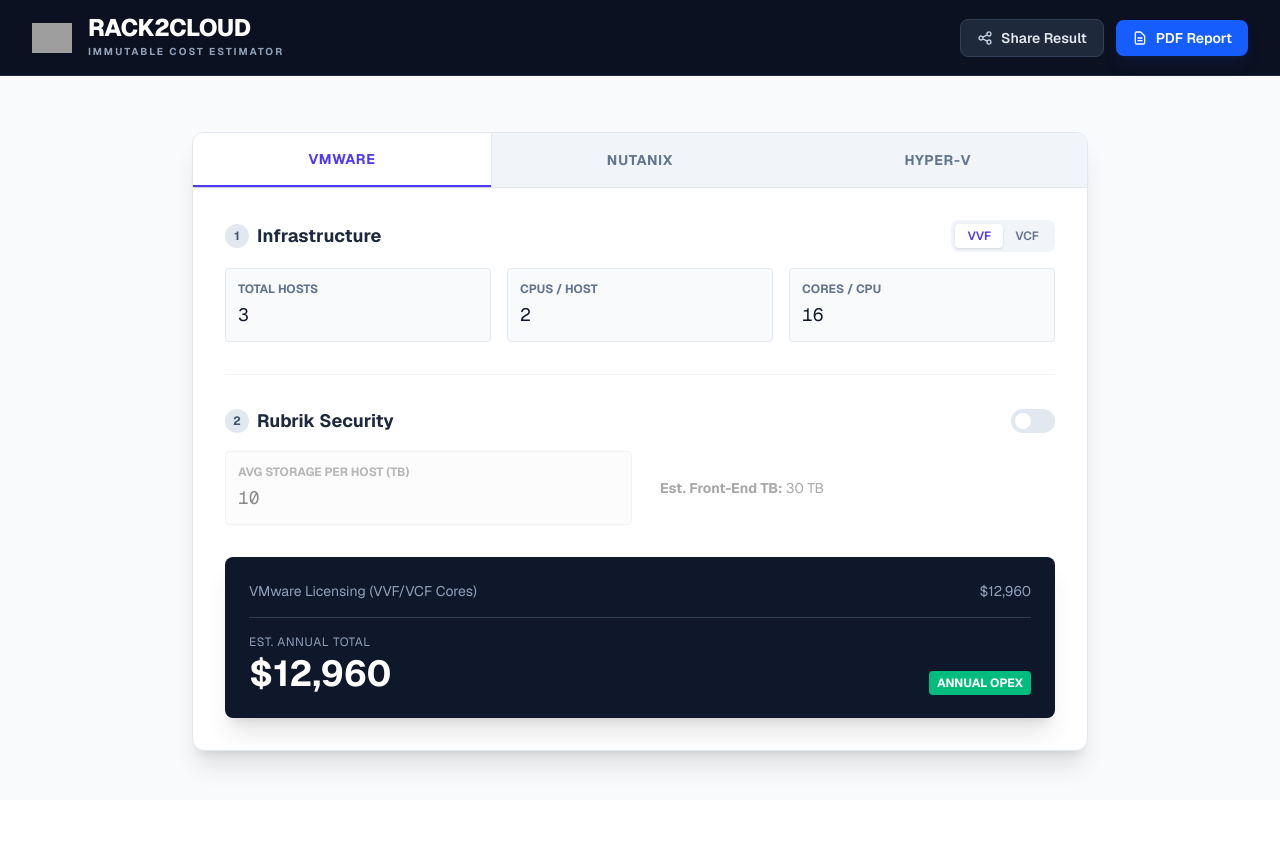
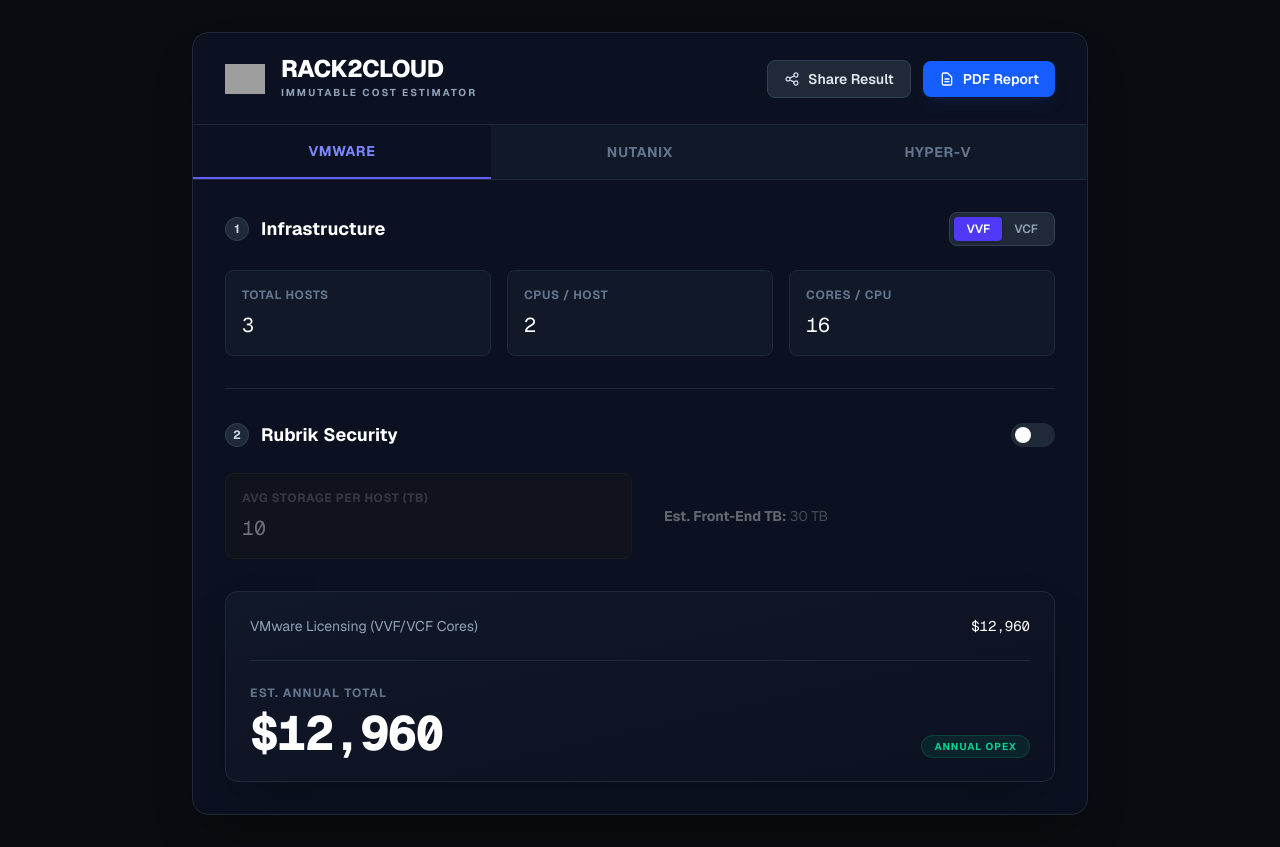
Before and after one commit to rmasand0/rubrik-calculator, a Next.js app: page / in a window 1280 px wide. Before the commit the page ends 800 px from the top, so only its background shows below. Built offline with nearby package versions, Linux system fonts and the light colour scheme; grey boxes are pictures that could not be loaded.

Commit message:
Update page.tsx

```diff
--- a/app/page.tsx
+++ b/app/page.tsx
@@ -2,8 +2,8 @@
 
 import { useState, useEffect } from "react";
 
-// --- HEADER COMPONENT (Matches the Screenshot) ---
-
+// --- HEADER COMPONENT ---
+// Note: Background and width constraints are now handled by the parent container in Home()
 function Header() {
   const [copied, setCopied] = useState(false);
 
@@ -22,8 +22,7 @@
   };
 
   return (
-    // Used a specific dark navy hex to match the screenshot
-    <header className="bg-[#0B1120] border-b border-slate-800 py-4 px-6 md:px-8 flex flex-col md:flex-row justify-between items-center text-white font-sans print:hidden">
+    <header className="py-6 px-8 flex flex-col md:flex-row justify-between items-center text-white font-sans print:hidden border-b border-[#1F2937]">
 
       {/* LEFT: Logo and Branding */}
       <div className="flex items-center mb-4 md:mb-0 gap-4">
@@ -35,11 +34,11 @@
         />
 
         <div className="flex flex-col justify-center">
-          {/* Main Title - Extra Bold and Tight Tracking */}
+          {/* Main Title */}
           <h1 className="text-2xl font-extrabold tracking-tight text-white leading-none">
             RACK2CLOUD
           </h1>
-          {/* Subtitle - Small, Uppercase, Spaced Out, Muted Blue-Grey */}
+          {/* Subtitle */}
           <span className="text-[10px] text-slate-400 font-bold tracking-[0.2em] uppercase mt-1">
             Immutable Cost Estimator
           </span>
@@ -48,10 +47,10 @@
 
       {/* RIGHT: Action Buttons */}
       <div className="flex items-center gap-3">
-        {/* Share Button: Dark background with subtle border */}
+        {/* Share Button */}
         <button
           onClick={handleShare}
-          className="group flex items-center px-4 py-2 bg-[#1e293b] hover:bg-[#334155] border border-slate-700 rounded-lg transition-all duration-200"
+          className="group flex items-center px-4 py-2 bg-[#1F2937] hover:bg-[#374151] border border-slate-700 rounded-lg transition-all duration-200"
         >
           <svg className="w-4 h-4 mr-2 text-slate-300 group-hover:text-white" fill="none" stroke="currentColor" viewBox="0 0 24 24">
             <path strokeLinecap="round" strokeLinejoin="round" strokeWidth={2} d="M8.684 13.342C8.886 12.938 9 12.482 9 12c0-.482-.114-.938-.316-1.342m0 2.684a3 3 0 110-2.684m0 2.684l6.632 3.316m-6.632-6l6.632-3.316m0 0a3 3 0 105.367-2.684 3 3 0 00-5.367 2.684zm0 9.316a3 3 0 105.368 2.684 3 3 0 00-5.368-2.684z" />
@@ -61,7 +60,7 @@
           </span>
         </button>
 
-        {/* PDF Button: Bright Blue (Royal/Inter) */}
+        {/* PDF Button */}
         <button
           onClick={handlePrint}
           className="flex items-center px-4 py-2 bg-blue-600 hover:bg-blue-500 rounded-lg shadow-lg shadow-blue-900/20 transition-all duration-200"
@@ -159,25 +158,27 @@
   }, [platform, numHosts, cpusPerHost, coresPerCpu, vmwareEdition, nutanixTier, includeRubrik, storagePerHost]);
 
   return (
-    <div className="min-h-screen bg-slate-50 font-sans text-slate-900">
+    // Outer background for the whole page (darker tone)
+    <div className="min-h-screen bg-[#090c10] font-sans text-slate-200 p-4 md:p-8 flex justify-center">
 
-      {/* 1. Header with custom logo */}
-      <Header />
+      {/* Main Centered App Container (The "Card" look) */}
+      <div className="w-full max-w-4xl bg-[#0B1120] shadow-2xl rounded-2xl overflow-hidden border border-[#1F2937]">
 
-      <main className="p-6 flex flex-col items-center">
+        {/* Header sits inside the container now */}
+        <Header />
 
-        <div className="max-w-4xl w-full bg-white shadow-xl rounded-xl overflow-hidden border border-slate-200 mt-8">
+        <main>
 
           {/* Platform Tabs */}
-          <div className="flex bg-slate-100 border-b border-slate-200">
+          <div className="flex bg-[#111827] border-b border-[#1F2937]">
             {["VMware", "Nutanix", "HyperV"].map((p) => (
               <button
                 key={p}
                 onClick={() => setPlatform(p as any)}
                 className={`flex-1 py-4 text-sm font-bold uppercase tracking-wider transition-colors ${
                   platform === p
-                    ? "bg-white text-indigo-600 border-b-2 border-indigo-600 shadow-sm"
-                    : "text-slate-500 hover:text-slate-700 hover:bg-slate-200"
+                    ? "bg-[#0B1120] text-indigo-400 border-b-2 border-indigo-500"
+                    : "text-slate-500 hover:text-slate-300 hover:bg-[#1F2937]"
                 }`}
               >
                 {p === "HyperV" ? "Hyper-V" : p}
@@ -189,119 +190,122 @@
 
             {/* Section 1: Infrastructure */}
             <div>
-              <div className="flex justify-between items-center mb-4">
-                <h3 className="text-lg font-bold text-slate-800 flex items-center">
-                  <span className="w-6 h-6 bg-slate-200 text-slate-600 rounded-full flex items-center justify-center text-xs mr-2">1</span>
+              <div className="flex justify-between items-center mb-6">
+                <h3 className="text-lg font-bold text-white flex items-center">
+                  <span className="w-6 h-6 bg-[#1F2937] text-slate-300 rounded-full flex items-center justify-center text-xs mr-3 border border-slate-700">1</span>
                   Infrastructure
                 </h3>
 
                 {/* Dynamic Toggles based on Platform */}
-                <div className="flex bg-slate-100 rounded-lg p-1">
+                <div className="flex bg-[#1F2937] rounded-lg p-1 border border-slate-700">
                   {platform === "VMware" && (
                     <>
-                      <button onClick={() => setVmwareEdition("VVF")} className={`px-3 py-1 text-xs font-semibold rounded ${vmwareEdition === "VVF" ? "bg-white shadow text-indigo-600" : "text-slate-500"}`}>VVF</button>
-                      <button onClick={() => setVmwareEdition("VCF")} className={`px-3 py-1 text-xs font-semibold rounded ${vmwareEdition === "VCF" ? "bg-white shadow text-indigo-600" : "text-slate-500"}`}>VCF</button>
+                      <button onClick={() => setVmwareEdition("VVF")} className={`px-3 py-1 text-xs font-semibold rounded transition-all ${vmwareEdition === "VVF" ? "bg-indigo-600 text-white shadow-sm" : "text-slate-400 hover:text-white"}`}>VVF</button>
+                      <button onClick={() => setVmwareEdition("VCF")} className={`px-3 py-1 text-xs font-semibold rounded transition-all ${vmwareEdition === "VCF" ? "bg-indigo-600 text-white shadow-sm" : "text-slate-400 hover:text-white"}`}>VCF</button>
                     </>
                   )}
                   {platform === "Nutanix" && (
                     <>
-                      <button onClick={() => setNutanixTier("Pro")} className={`px-3 py-1 text-xs font-semibold rounded ${nutanixTier === "Pro" ? "bg-white shadow text-indigo-600" : "text-slate-500"}`}>Pro</button>
-                      <button onClick={() => setNutanixTier("Ultimate")} className={`px-3 py-1 text-xs font-semibold rounded ${nutanixTier === "Ultimate" ? "bg-white shadow text-indigo-600" : "text-slate-500"}`}>Ultimate</button>
+                      <button onClick={() => setNutanixTier("Pro")} className={`px-3 py-1 text-xs font-semibold rounded transition-all ${nutanixTier === "Pro" ? "bg-indigo-600 text-white shadow-sm" : "text-slate-400 hover:text-white"}`}>Pro</button>
+                      <button onClick={() => setNutanixTier("Ultimate")} className={`px-3 py-1 text-xs font-semibold rounded transition-all ${nutanixTier === "Ultimate" ? "bg-indigo-600 text-white shadow-sm" : "text-slate-400 hover:text-white"}`}>Ultimate</button>
                     </>
                   )}
-                  {platform === "HyperV" && <span className="px-3 py-1 text-xs font-semibold text-slate-500">Datacenter</span>}
+                  {platform === "HyperV" && <span className="px-3 py-1 text-xs font-semibold text-slate-400">Datacenter</span>}
                 </div>
               </div>
 
               <div className="grid grid-cols-1 md:grid-cols-3 gap-4">
-                <div className="bg-slate-50 p-3 rounded border border-slate-200">
-                  <label className="block text-xs font-bold text-slate-500 uppercase mb-1">Total Hosts</label>
-                  <input type="number" min="1" value={numHosts} onChange={(e) => setNumHosts(Number(e.target.value))} className="w-full bg-transparent font-mono text-lg outline-none" />
+                {/* Dark Input Box 1 */}
+                <div className="bg-[#111827] p-4 rounded-lg border border-[#1F2937] focus-within:border-indigo-500 transition-colors">
+                  <label className="block text-xs font-bold text-slate-500 uppercase mb-2 tracking-wider">Total Hosts</label>
+                  <input type="number" min="1" value={numHosts} onChange={(e) => setNumHosts(Number(e.target.value))} className="w-full bg-transparent font-mono text-xl text-white outline-none" />
                 </div>
-                <div className="bg-slate-50 p-3 rounded border border-slate-200">
-                  <label className="block text-xs font-bold text-slate-500 uppercase mb-1">CPUs / Host</label>
-                  <input type="number" min="1" value={cpusPerHost} onChange={(e) => setCpusPerHost(Number(e.target.value))} className="w-full bg-transparent font-mono text-lg outline-none" />
+                {/* Dark Input Box 2 */}
+                <div className="bg-[#111827] p-4 rounded-lg border border-[#1F2937] focus-within:border-indigo-500 transition-colors">
+                  <label className="block text-xs font-bold text-slate-500 uppercase mb-2 tracking-wider">CPUs / Host</label>
+                  <input type="number" min="1" value={cpusPerHost} onChange={(e) => setCpusPerHost(Number(e.target.value))} className="w-full bg-transparent font-mono text-xl text-white outline-none" />
                 </div>
-                <div className="bg-slate-50 p-3 rounded border border-slate-200">
-                  <label className="block text-xs font-bold text-slate-500 uppercase mb-1">Cores / CPU</label>
-                  <input type="number" min="1" value={coresPerCpu} onChange={(e) => setCoresPerCpu(Number(e.target.value))} className="w-full bg-transparent font-mono text-lg outline-none" />
+                {/* Dark Input Box 3 */}
+                <div className="bg-[#111827] p-4 rounded-lg border border-[#1F2937] focus-within:border-indigo-500 transition-colors">
+                  <label className="block text-xs font-bold text-slate-500 uppercase mb-2 tracking-wider">Cores / CPU</label>
+                  <input type="number" min="1" value={coresPerCpu} onChange={(e) => setCoresPerCpu(Number(e.target.value))} className="w-full bg-transparent font-mono text-xl text-white outline-none" />
                 </div>
               </div>
             </div>
 
-            <hr className="border-slate-100" />
+            <hr className="border-[#1F2937]" />
 
             {/* Section 2: Rubrik Security */}
             <div>
-              <div className="flex justify-between items-center mb-4">
-                <h3 className="text-lg font-bold text-slate-800 flex items-center">
-                  <span className="w-6 h-6 bg-slate-200 text-slate-600 rounded-full flex items-center justify-center text-xs mr-2">2</span>
+              <div className="flex justify-between items-center mb-6">
+                <h3 className="text-lg font-bold text-white flex items-center">
+                  <span className="w-6 h-6 bg-[#1F2937] text-slate-300 rounded-full flex items-center justify-center text-xs mr-3 border border-slate-700">2</span>
                   Rubrik Security
                 </h3>
 
-                {/* Rubrik Toggle */}
+                {/* Rubrik Toggle - Dark Mode optimized */}
                 <button
                   onClick={() => setIncludeRubrik(!includeRubrik)}
-                  className={`relative inline-flex h-6 w-11 items-center rounded-full transition-colors ${includeRubrik ? 'bg-indigo-600' : 'bg-slate-200'}`}
+                  className={`relative inline-flex h-6 w-11 items-center rounded-full transition-colors focus:outline-none focus:ring-2 focus:ring-indigo-500 focus:ring-offset-2 focus:ring-offset-[#0B1120] ${includeRubrik ? 'bg-indigo-600' : 'bg-[#1F2937]'}`}
                 >
                   <span className={`inline-block h-4 w-4 transform rounded-full bg-white transition-transform ${includeRubrik ? 'translate-x-6' : 'translate-x-1'}`} />
                 </button>
               </div>
 
-              <div className={`transition-all duration-300 ${includeRubrik ? 'opacity-100' : 'opacity-50 grayscale'}`}>
-                <div className="grid grid-cols-1 md:grid-cols-2 gap-4">
-                  <div className="bg-slate-50 p-3 rounded border border-slate-200">
-                    <label className="block text-xs font-bold text-slate-500 uppercase mb-1">Avg Storage per Host (TB)</label>
+              <div className={`transition-all duration-300 ${includeRubrik ? 'opacity-100' : 'opacity-40 grayscale'}`}>
+                <div className="grid grid-cols-1 md:grid-cols-2 gap-4 items-center">
+                  <div className="bg-[#111827] p-4 rounded-lg border border-[#1F2937] focus-within:border-indigo-500 transition-colors">
+                    <label className="block text-xs font-bold text-slate-500 uppercase mb-2 tracking-wider">Avg Storage per Host (TB)</label>
                     <input
                       type="number" min="1"
                       value={storagePerHost}
                       onChange={(e) => setStoragePerHost(Number(e.target.value))}
                       disabled={!includeRubrik}
-                      className="w-full bg-transparent font-mono text-lg outline-none"
+                      className="w-full bg-transparent font-mono text-xl text-white outline-none disabled:cursor-not-allowed"
                     />
                   </div>
-                  <div className="flex items-center p-3">
-                    <div className="text-sm text-slate-600">
-                      <span className="font-bold">Est. Front-End TB:</span> {results.totalFET.toLocaleString()} TB
+                  <div className="px-4 py-2">
+                    <div className="text-sm text-slate-400">
+                      <span className="font-bold text-slate-200">Est. Front-End TB:</span> {results.totalFET.toLocaleString()} TB
                     </div>
                   </div>
                 </div>
               </div>
             </div>
 
-            {/* Bottom Results Bar */}
-            <div className="bg-slate-900 text-white rounded-lg p-6 shadow-xl">
-              <div className="space-y-2 mb-4">
+            {/* Bottom Results Bar - Dark Mode */}
+            <div className="bg-gradient-to-br from-[#111827] to-[#0B1120] rounded-xl p-6 shadow-2xl border border-[#1F2937]">
+              <div className="space-y-3 mb-6">
                 <div className="flex justify-between text-sm text-slate-400">
                   <span>{platform} Licensing ({results.infraUnitLabel})</span>
-                  <span>${results.infraCost.toLocaleString(undefined, { maximumFractionDigits: 0 })}</span>
+                  <span className="font-mono text-white">${results.infraCost.toLocaleString(undefined, { maximumFractionDigits: 0 })}</span>
                 </div>
                 {includeRubrik && (
                   <div className="flex justify-between text-sm text-indigo-300">
                     <span>Rubrik Security Cloud (Enterprise)</span>
-                    <span>+ ${results.rubrikCost.toLocaleString(undefined, { maximumFractionDigits: 0 })}</span>
+                    <span className="font-mono">+ ${results.rubrikCost.toLocaleString(undefined, { maximumFractionDigits: 0 })}</span>
                   </div>
                 )}
               </div>
 
-              <div className="h-px bg-slate-700 mb-4"></div>
+              <div className="h-px bg-[#1F2937] mb-6"></div>
 
               <div className="flex justify-between items-end">
                 <div>
-                  <p className="text-slate-400 text-xs uppercase tracking-wider mb-1">Est. Annual Total</p>
-                  <p className="text-4xl font-bold text-white">
+                  <p className="text-slate-500 text-xs uppercase tracking-widest mb-2 font-bold">Est. Annual Total</p>
+                  <p className="text-4xl md:text-5xl font-extrabold text-white tracking-tight leading-none font-mono">
                     ${results.totalCost.toLocaleString(undefined, { maximumFractionDigits: 0 })}
                   </p>
                 </div>
                 <div className="text-right">
-                   <span className="text-xs bg-emerald-500 text-white px-2 py-1 rounded font-bold">ANNUAL OPEX</span>
+                   <span className="text-[10px] uppercase tracking-widest bg-emerald-500/10 text-emerald-400 border border-emerald-500/20 px-3 py-1 rounded-full font-bold">ANNUAL OPEX</span>
                 </div>
               </div>
             </div>
 
           </div>
-        </div>
-      </main>
+        </main>
+      </div>
     </div>
   );
 }
```
